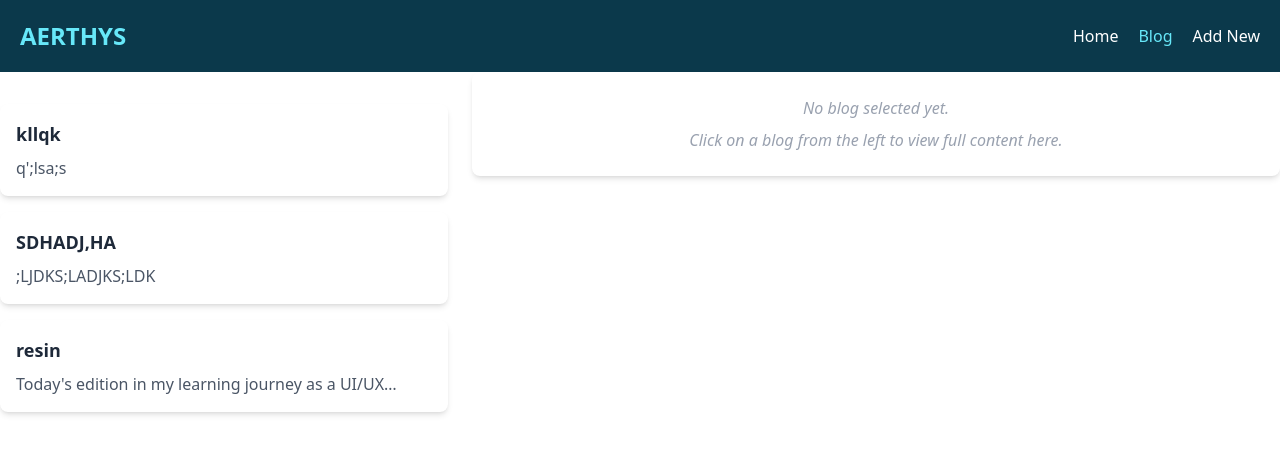
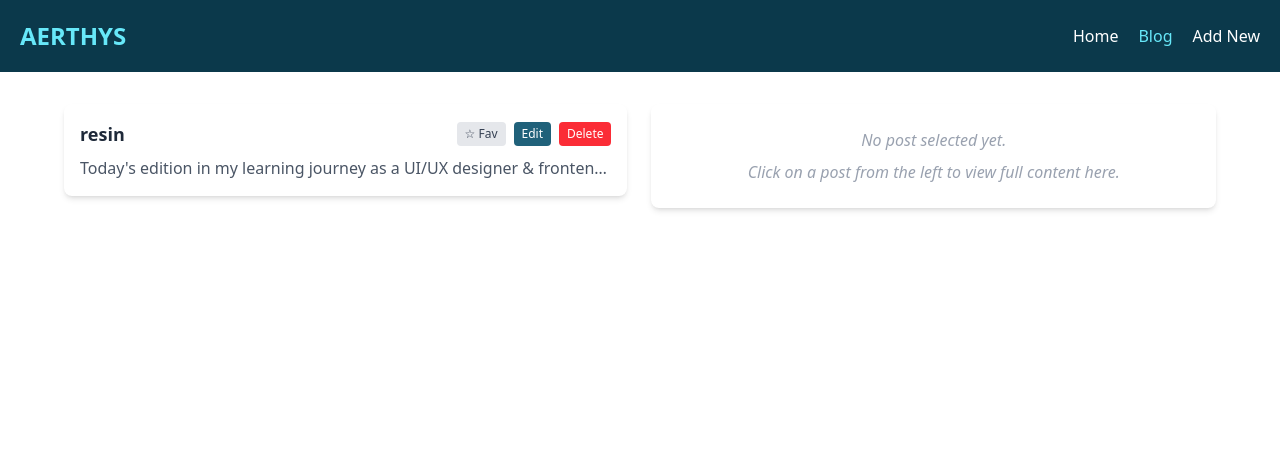
Before and after one commit to RuthNyankum/Blog, a React (Vite) app: page /blog in a window 1280 px wide. Shown: the top 454 px of the page. Built offline with nearby package versions, Linux system fonts and the light colour scheme; data requests are answered from the project's data file.

Commit message:
added delete and edit button

```diff
--- a/src/db.json
+++ b/src/db.json
@@ -1,15 +1,5 @@
 {
   "addNew": [
-    {
-      "id": "d1cd",
-      "title": "kllqk",
-      "description": "q';lsa;s"
-    },
-    {
-      "id": "25f9",
-      "title": "SDHADJ,HA",
-      "description": ";LJDKS;LADJKS;LDK"
-    },
     {
       "id": "2a17",
       "title": "resin",
--- a/src/pages/AddNewPage.jsx
+++ b/src/pages/AddNewPage.jsx
@@ -43,6 +43,8 @@ const AddNewPage = () => {
     };
     fetchData();
   }, []);
+
+  function handleEdit(addNew) {}
 
   return (
     <div className="min-h-screen bg-gray-100 flex items-center justify-center px-4">
@@ -101,17 +103,6 @@ const AddNewPage = () => {
           Add
         </button>
       </form>
-
-      {/* <div className="mt-8 w-full max-w-md space-y-4">
-        {addNew.map((item) => (
-          <div key={item.id} className="bg-white p-4 rounded-lg shadow-md">
-            <h3 className="text-lg font-semibold text-gray-800">
-              {item.title}
-            </h3>
-            <p className="text-gray-600 mt-2">{item.description}</p>
-          </div>
-        ))}
-      </div> */}
     </div>
   );
 };
--- a/src/pages/BlogPage.jsx
+++ b/src/pages/BlogPage.jsx
@@ -1,3 +1,112 @@
+// import axios from 'axios';
+// import React, { useEffect, useState } from 'react';
+// const API_URL = 'http://localhost:5000/addNew';
+
+// const BlogPage = () => {
+//   const [addNew, setAddNew] = useState([]);
+//   const [selectedBlog, setSelectedBlog] = useState(null);
+//   const [editForm, setEditForm] = useState({ title: '', description: '' });
+
+//   useEffect(() => {
+//     const fetchData = async () => {
+//       try {
+//         const response = await axios.get(API_URL);
+//         setAddNew(response.data);
+//       } catch (error) {
+//         console.log(error);
+//       }
+//     };
+//     fetchData();
+//   }, []);
+
+//   function handleEdit(post) {
+//     // TODO: Implement edit functionality
+//     console.log('Edit clicked for:', post);
+//   }
+
+//   function handleDelete(postId) {
+//     // TODO: Implement delete functionality
+//     console.log('Delete clicked for ID:', postId);
+//   }
+
+//   return (
+//     <>
+//       <main className="flex flex-col lg:flex-row gap-6 mt-8 px-4 md:px-8 lg:px-16">
+//         {/* Blog List Section */}
+//         <div className="w-full lg:max-w-md space-y-4">
+//           {addNew.map((item) => (
+//             <div
+//               key={item.id}
+//               className="bg-white p-4 rounded-lg shadow-md hover:bg-gray-50 transition"
+//             >
+//               {/* Title with inline buttons */}
+//               <div className="flex justify-between items-center mb-2">
+//                 <h3
+//                   onClick={() => setSelectedBlog(item)}
+//                   className="text-lg font-semibold text-gray-800 cursor-pointer hover:text-blue-600 flex-1 mr-2"
+//                 >
+//                   {item.title}
+//                 </h3>
+
+//                 {/* Inline Action Buttons */}
+//                 <div className="flex gap-2 flex-shrink-0">
+//                   <button
+//                     onClick={(e) => {
+//                       e.stopPropagation();
+//                       handleEdit(item);
+//                     }}
+//                     className="px-2 py-1 bg-blue-500 text-white text-xs rounded hover:bg-blue-600 transition"
+//                   >
+//                     Edit
+//                   </button>
+//                   <button
+//                     onClick={(e) => {
+//                       e.stopPropagation();
+//                       handleDelete(item.id);
+//                     }}
+//                     className="px-2 py-1 bg-red-500 text-white text-xs rounded hover:bg-red-600 transition"
+//                   >
+//                     Delete
+//                   </button>
+//                 </div>
+//               </div>
+
+//               {/* Description */}
+//               <p
+//                 onClick={() => setSelectedBlog(item)}
+//                 className="text-gray-600 line-clamp-1 cursor-pointer"
+//               >
+//                 {item.description}
+//               </p>
+//             </div>
+//           ))}
+//         </div>
+
+//         {/* Selected Blog Section */}
+//         <div className="w-full flex-1 bg-white rounded-lg shadow-md p-6">
+//           {selectedBlog ? (
+//             <>
+//               <h2 className="text-2xl font-bold mb-4 text-gray-800">
+//                 {selectedBlog.title}
+//               </h2>
+//               <p className="text-gray-700">{selectedBlog.description}</p>
+//             </>
+//           ) : (
+//             <div className="text-center text-gray-400 italic">
+//               <p>No post selected yet.</p>
+//               <p className="mt-2">
+//                 Click on a post from the left to view full content here.
+//               </p>
+//             </div>
+//           )}
+//         </div>
+//       </main>
+//     </>
+//   );
+// };
+
+// export default BlogPage;
+
 import axios from 'axios';
 import React, { useEffect, useState } from 'react';
 const API_URL = 'http://localhost:5000/addNew';
@@ -5,6 +114,8 @@ const API_URL = 'http://localhost:5000/addNew';
 const BlogPage = () => {
   const [addNew, setAddNew] = useState([]);
   const [selectedBlog, setSelectedBlog] = useState(null);
+  const [editForm, setEditForm] = useState({ title: '', description: '' });
+  const [editingId, setEditingId] = useState(null);
 
   useEffect(() => {
     const fetchData = async () => {
@@ -17,27 +128,178 @@ const BlogPage = () => {
     };
     fetchData();
   }, []);
+
+  function handleEdit(post) {
+    setEditingId(post.id);
+    setEditForm({
+      title: post.title,
+      description: post.description,
+    });
+  }
+
+  const handleSaveEdit = async (e) => {
+    e.preventDefault();
+
+    try {
+      // Make API call to update the post
+      const response = await axios.put(`${API_URL}/${editingId}`, editForm);
+
+      // Update the local state with the edited post
+      setAddNew((prev) =>
+        prev.map((item) => (item.id === editingId ? response.data : item))
+      );
+
+      // Exit edit mode
+      setEditingId(null);
+
+      // Clear the edit form
+      setEditForm({ title: '', description: '' });
+    } catch (error) {
+      console.log('Error updating post:', error);
+    }
+  };
+
+  const handleCancelEdit = () => {
+    setEditingId(null);
+    setEditForm({ title: '', description: '' });
+  };
+
+  async function handleDelete(postId) {
+    const confirmDelete = confirm('Are you sure you want to do this');
+    if (!confirmDelete) return;
+    try {
+      await axios.delete(`${API_URL}/${postId}`);
+      setAddNew((prevAddNew) =>
+        prevAddNew.filter((addNew) => addNew.id !== postId)
+      );
+    } catch (error) {
+      console.log('Cannot delete user:', error);
+    }
+  }
+
   return (
     <>
-      <main className="flex gap-6">
-        <div className="mt-8 w-full max-w-md space-y-4">
+      <main className="flex flex-col lg:flex-row gap-6 mt-8 px-4 md:px-8 lg:px-16">
+        {/* Blog List Section */}
+        <div className="w-full lg:w-1/2 space-y-4">
           {addNew.map((item) => (
             <div
               key={item.id}
-              onClick={() => setSelectedBlog(item)}
-              className="bg-white p-4 rounded-lg shadow-md cursor-pointer hover:bg-gray-100 transition"
+              className="bg-white p-4 rounded-lg shadow-md hover:bg-gray-50 transition"
             >
-              <h3 className="text-lg font-semibold text-gray-800">
-                {item.title}
-              </h3>
-              <p className="text-gray-600 mt-2 line-clamp-1">
-                {item.description}
-              </p>
+              {editingId === item.id ? (
+                // Show edit form
+                <div>
+                  <h4 className="text-lg font-semibold mb-3 text-gray-800">
+                    Edit Post
+                  </h4>
+                  <form onSubmit={handleSaveEdit}>
+                    <div className="mb-3">
+                      <input
+                        type="text"
+                        value={editForm.title}
+                        onChange={(e) =>
+                          setEditForm((prev) => ({
+                            ...prev,
+                            title: e.target.value,
+                          }))
+                        }
+                        className="w-full px-3 py-2 border border-gray-300 rounded focus:outline-none "
+                        placeholder="Title"
+                      />
+                    </div>
+                    <div className="mb-3">
+                      <textarea
+                        value={editForm.description}
+                        onChange={(e) =>
+                          setEditForm((prev) => ({
+                            ...prev,
+                            description: e.target.value,
+                          }))
+                        }
+                        className="w-full px-3 py-2 border border-gray-300 rounded focus:outline-none "
+                        rows="3"
+                        placeholder="Description"
+                      />
+                    </div>
+                    <div className="flex gap-2">
+                      <button
+                        type="submit"
+                        className="px-3 py-1 bg-[#0B394B] text-white text-sm rounded hover:bg-[#52b2be] transition"
+                      >
+                        Save
+                      </button>
+                      <button
+                        type="button"
+                        onClick={handleCancelEdit}
+                        className="px-3 py-1 bg-[#52b2be] text-white text-sm rounded hover:bg-[#0B394B] transition"
+                      >
+                        Cancel
+                      </button>
+                    </div>
+                  </form>
+                </div>
+              ) : (
+                <div>
+                  <div className="flex justify-between items-center mb-2">
+                    <h3
+                      onClick={() => setSelectedBlog(item)}
+                      className="text-lg font-semibold text-gray-800 cursor-pointer hover:text-[#20617a] flex-1 mr-2"
+                    >
+                      {item.title}
+                    </h3>
+
+                    <div className="flex gap-2 flex-shrink-0">
+                      <button
+                        onClick={(e) => {
+                          e.stopPropagation();
+                          toggleFavorite(item.id);
+                        }}
+                        className={`px-2 py-1 text-xs rounded transition ${
+                          item.isFavorite
+                            ? 'bg-yellow-500 text-white hover:bg-yellow-600'
+                            : 'bg-gray-200 text-gray-700 hover:bg-gray-300'
+                        }`}
+                      >
+                        {item.isFavorite ? '★ Fav' : '☆ Fav'}
+                      </button>
+
+                      <button
+                        onClick={(e) => {
+                          e.stopPropagation();
+                          handleEdit(item);
+                        }}
+                        className="px-2 py-1 bg-[#20617a] text-white text-xs rounded hover:bg-[#52b2be] transition"
+                      >
+                        Edit
+                      </button>
+
+                      <button
+                        onClick={(e) => {
+                          e.stopPropagation();
+                          handleDelete(item.id);
+                        }}
+                        className="px-2 py-1 bg-red-500 text-white text-xs rounded hover:bg-red-600 transition"
+                      >
+                        Delete
+                      </button>
+                    </div>
+                  </div>
+
+                  <p
+                    onClick={() => setSelectedBlog(item)}
+                    className="text-gray-600 line-clamp-1 cursor-pointer"
+                  >
+                    {item.description}
+                  </p>
+                </div>
+              )}
             </div>
           ))}
         </div>
 
-        <div className="flex-1 bg-white rounded-lg shadow-md p-6 h-fit">
+        {/* Selected Blog Section */}
+        <div className="w-full lg:w-1/2 bg-white rounded-lg shadow-md p-6">
           {selectedBlog ? (
             <>
               <h2 className="text-2xl font-bold mb-4 text-gray-800">
@@ -47,9 +309,9 @@ const BlogPage = () => {
             </>
           ) : (
             <div className="text-center text-gray-400 italic">
-              <p>No blog selected yet.</p>
+              <p>No post selected yet.</p>
               <p className="mt-2">
-                Click on a blog from the left to view full content here.
+                Click on a post from the left to view full content here.
               </p>
             </div>
           )}
@@ -60,3 +322,5 @@ const BlogPage = () => {
 };
 
 export default BlogPage;
+
+//CONTINUE TO INTERGRATE FAVOURITE
```
